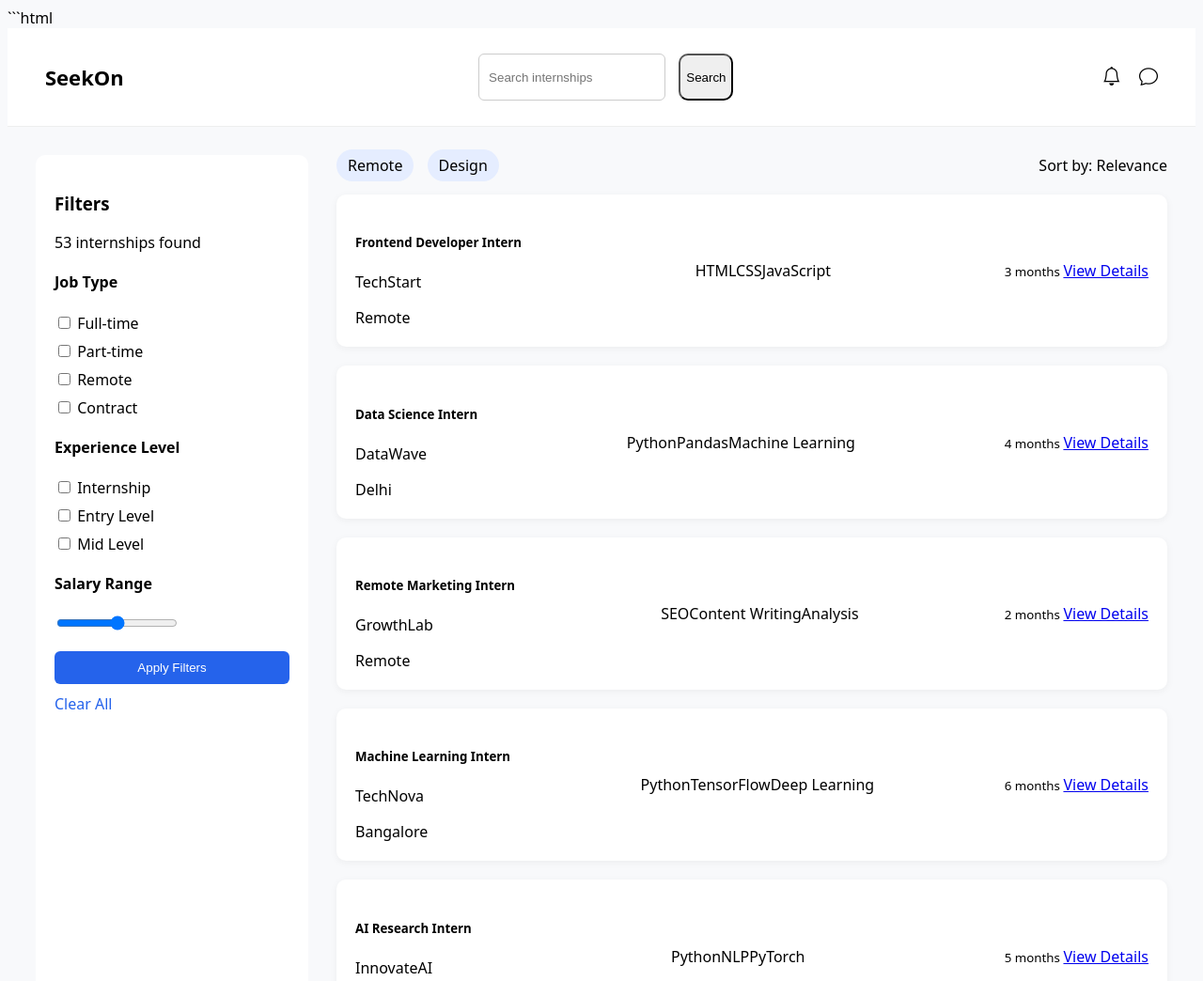
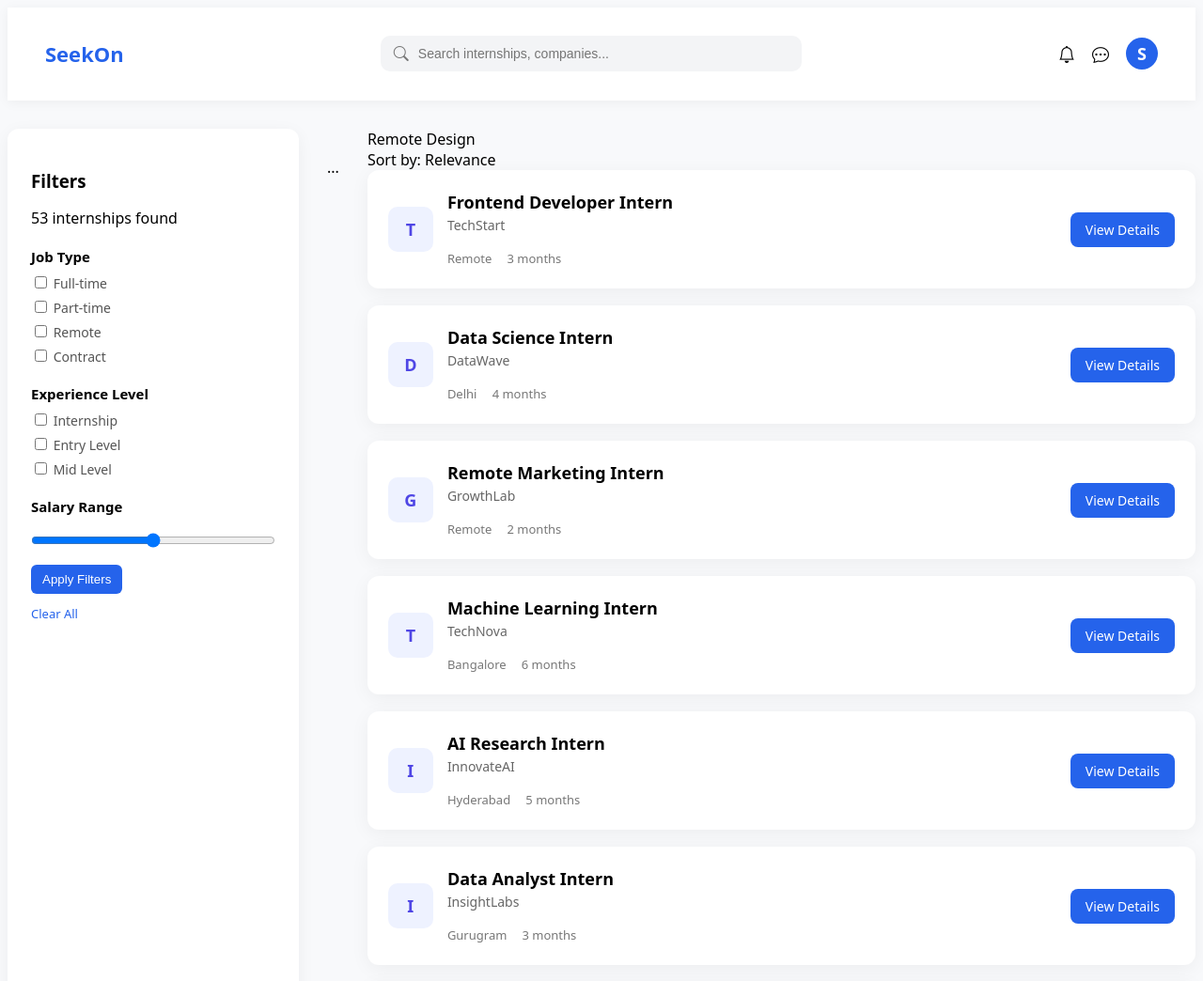
Before and after one commit to shivalika11/INTERNS, a plain HTML site: page explore-internships.html in a window 1280 px wide. Shown: the top 1044 px of the page at 94% size. Drawn offline with nearby package versions, Linux system fonts and the light colour scheme.

Commit message:
improving the html
improved the layout and the front of the internship page

````diff
--- a/css/style.css
+++ b/css/style.css
@@ -315,137 +315,331 @@
 }
 /* NAVBAR */
 
+/* NAVBAR */
+
 .navbar{
+
 display:flex;
+align-items:center;
 justify-content:space-between;
-align-items:center;
-padding:15px 40px;
+
+padding:16px 40px;
+
 background:white;
-border-bottom:1px solid #eee;
+
+box-shadow:0 2px 12px rgba(0,0,0,0.05);
+
+position:sticky;
+top:0;
+z-index:100;
+
 }
 
+/* LOGO */
+
 .logo{
+
 font-size:22px;
-font-weight:bold;
+font-weight:700;
+color:#2563eb;
+
 }
 
-.search-bar input{
-padding:10px;
-margin-right:10px;
-border-radius:6px;
-border:1px solid #ccc;
+/* SEARCH BAR */
+
+.nav-center{
+
+flex:1;
+display:flex;
+justify-content:center;
+
 }
 
-.nav-icons i{
-font-size:20px;
-margin-left:15px;
-cursor:pointer;
+.search-box{
+
+display:flex;
+align-items:center;
+
+background:#f3f4f6;
+
+padding:8px 14px;
+
+border-radius:10px;
+
+width:420px;
+
 }
 
+.search-box i{
+
+color:#777;
+margin-right:8px;
+
+}
+
+.search-box input{
+
+border:none;
+outline:none;
+
+background:transparent;
+
+width:100%;
+
+font-size:14px;
+
+}
+
+/* RIGHT SIDE */
+
+.nav-right{
+
+display:flex;
+align-items:center;
+gap:18px;
+
+font-size:18px;
+
+}
+
+.profile{
+
+width:34px;
+height:34px;
+
+border-radius:50%;
+
+background:#2563eb;
+color:white;
+
+display:flex;
+align-items:center;
+justify-content:center;
+
+font-weight:600;
+
+}
 
 /* MAIN LAYOUT */
 
 .main-container{
+
 display:flex;
-padding:30px;
+
 gap:30px;
+
+margin-top:30px;
+
 }
 
-
-/* FILTERS */
+/* SIDEBAR */
 
 .filters{
-width:250px;
+
+width:260px;
+
 background:white;
-padding:20px;
-border-radius:10px;
+
+padding:25px;
+
+border-radius:12px;
+
+box-shadow:0 4px 18px rgba(0,0,0,0.05);
+
+}
+
+/* headings */
+
+.filters h3{
+
+margin-bottom:10px;
+
 }
 
 .filters h4{
+
 margin-top:20px;
+margin-bottom:8px;
+
+font-size:15px;
+
 }
 
+/* checkbox */
+
 .filters label{
+
 display:block;
-margin:8px 0;
+
+margin-bottom:6px;
+
+font-size:14px;
+
+color:#555;
+
 }
 
+/* range slider */
+
+.filters input[type="range"]{
+
+width:100%;
+margin:10px 0;
+
+}
+
+/* buttons */
+
 .apply-filter{
-margin-top:20px;
-width:100%;
-padding:10px;
+
+margin-top:8px;
+
 background:#2563eb;
 color:white;
+
 border:none;
+
+padding:8px 12px;
+
 border-radius:6px;
+
+cursor:pointer;
+
 }
 
 .clear{
-margin-top:10px;
+
+margin-top:12px;
+
+font-size:13px;
+
 color:#2563eb;
+
 cursor:pointer;
+
 }
-
-
-/* RESULTS */
+/* RESULTS AREA */
 
 .results-section{
 flex:1;
 }
 
-.sort-bar{
-display:flex;
-justify-content:space-between;
-margin-bottom:20px;
-}
+/* JOB CARD */
 
-.tag{
-background:#e5edff;
-padding:6px 12px;
-border-radius:20px;
-margin-right:10px;
-}
+.job-card{
 
-
-/* INTERNSHIP CARD */
-
-.internship-card{
-background:white;
-padding:20px;
-border-radius:10px;
-margin-bottom:20px;
 display:flex;
 justify-content:space-between;
 align-items:center;
-box-shadow:0 2px 8px rgba(0,0,0,0.05);
+
+background:white;
+
+padding:22px;
+
+margin-bottom:18px;
+
+border-radius:12px;
+
+box-shadow:0 4px 20px rgba(0,0,0,0.05);
+
+transition:all .2s ease;
+
 }
 
-.internship-info h3{
+.job-card:hover{
+
+transform:translateY(-2px);
+
+box-shadow:0 8px 25px rgba(0,0,0,0.08);
+
+}
+/* LEFT SIDE */
+
+.job-left{
+display:flex;
+align-items:center;
+gap:15px;
+}
+
+.company-logo{
+
+width:48px;
+height:48px;
+
+border-radius:10px;
+
+background:#eef2ff;
+
+display:flex;
+align-items:center;
+justify-content:center;
+
+font-weight:600;
+font-size:18px;
+
+color:#4f46e5;
+
+}
+
+/* JOB TEXT */
+
+
+.job-info h3{
+
+font-size:18px;
+font-weight:600;
 margin:0;
+
 }
 
 .company{
+
+font-size:14px;
 color:#666;
-margin:5px 0;
+margin-top:3px;
+
+}
+
+.meta{
+
+margin-top:5px;
+
 }
 
 .meta span{
-margin-right:10px;
-background:#f1f5f9;
-padding:5px 10px;
-border-radius:5px;
-font-size:12px;
+
+font-size:13px;
+color:#777;
+margin-right:12px;
+
+}
+/* BUTTON */
+
+.view-btn{
+
+background:#2563eb;
+
+color:white;
+
+padding:9px 16px;
+
+border-radius:8px;
+
+text-decoration:none;
+
+font-size:14px;
+
+font-weight:500;
+
+transition:all .2s;
+
 }
 
-.view-btn{
-background:#2563eb;
-color:white;
-border:none;
-padding:10px 15px;
-border-radius:6px;
-cursor:pointer;
+.view-btn:hover{
+
+background:#0c35a4;
+
 }
-
 
 /* PAGINATION */
 
--- a/explore-internships.html
+++ b/explore-internships.html
@@ -1,4 +1,3 @@
-```html
 <!DOCTYPE html>
 <html lang="en">
 
@@ -21,31 +20,44 @@
 
 <!-- NAVBAR -->
 
+
 <header class="navbar">
 
-<div class="logo">
-SeekOn
+<div class="nav-left">
+<h2 class="logo">SeekOn</h2>
 </div>
 
-<div class="search-bar">
 
-<input id="searchInput" type="text" placeholder="Search internships">
+<div class="nav-center">
 
-<button id="searchBtn">Search</button>
+<div class="search-box">
+
+<i class="bi bi-search"></i>
+
+<input
+type="text"
+placeholder="Search internships, companies..."
+id="searchInput"
+>
 
 </div>
 
-<div class="nav-icons">
+</div>
+
+
+<div class="nav-right">
 
 <i class="bi bi-bell"></i>
-<i class="bi bi-chat"></i>
+
+<i class="bi bi-chat-dots"></i>
+
+<div class="profile">
+S
+</div>
 
 </div>
 
 </header>
-
-
-
 <!-- MAIN LAYOUT -->
 
 <section class="main-container">
@@ -85,7 +97,13 @@
 
 </aside>
 
+<div class="page-container">
 
+<section class="main-container">
+...
+</section>
+
+</div>
 
 <!-- RIGHT CONTENT -->
 
@@ -194,4 +212,3 @@
 
 </body>
 </html>
-```
--- a/js/app.js
+++ b/js/app.js
@@ -41,38 +41,36 @@
   data.forEach(job => {
 
    const card = `
-    <div class="col-md-6 col-lg-4">
+<div class="job-card">
 
-      <div class="card internship-card shadow-sm p-3 h-100">
+<div class="job-left">
 
-        <div class="d-flex justify-content-between align-items-start mb-2">
-
-          <div>
-            <h5 class="fw-bold mb-1">${job.title}</h5>
-            <p class="text-muted small mb-0">${job.company}</p>
+<div class="company-logo">
+${job.company[0]}
 </div>
 
-          <span class="badge bg-light text-dark">${job.location}</span>
+<div class="job-info">
+
+<h3>${job.title}</h3>
+
+<p class="company">${job.company}</p>
+
+<div class="meta">
+
+<span>${job.location}</span>
+<span>${job.duration}</span>
 
 </div>
 
-        <div class="mb-3">
-          ${job.skills.map(skill =>
-            `<span class="badge bg-secondary me-1">${skill}</span>`
-          ).join("")}
 </div>
 
-        <div class="d-flex justify-content-between align-items-center mt-auto">
+</div>
 
-          <small class="text-muted">
-            ${job.duration}
-          </small>
+<div class="job-right">
 
-          <a href="pages/internship.html?id=${job.id}" class="btn btn-primary btn-sm">
+<a href="pages/internship.html?id=${job.id}" class="view-btn">
 View Details
 </a>
-
-        </div>
 
 </div>
 
````
Lines whose indentation alone changed are shown as unchanged.
